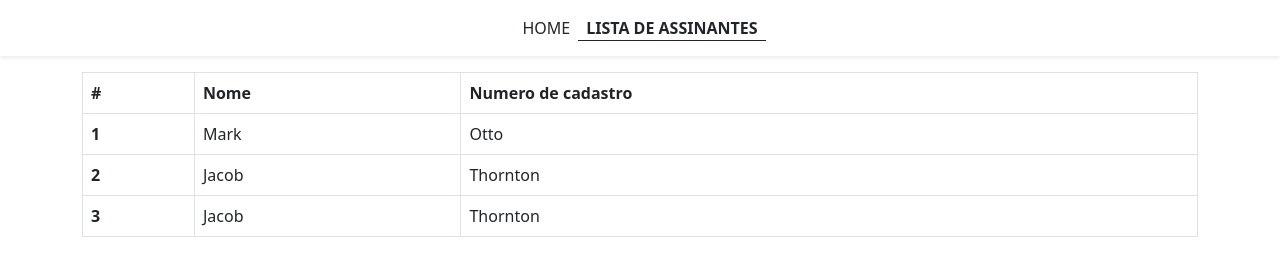
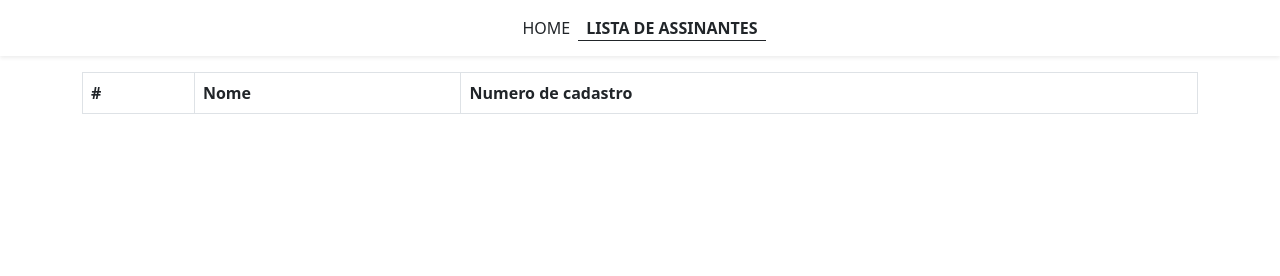
Before and after one commit to LeandroGazoli/abaixa-assinado, a plain HTML site: page lista.html in a window 1280 px wide. Drawn offline with nearby package versions, Linux system fonts and the light colour scheme; no server answers.

Commit message:
Update lista.html

```diff
--- a/lista.html
+++ b/lista.html
@@ -36,12 +36,12 @@
         <div class="collapse navbar-collapse" id="navbarTogglerDemo01">
           <ul class="navbar-nav mx-auto mb-2 mb-lg-0">
             <li class="nav-item">
-              <a class="nav-link text-dark text-uppercase" aria-current="page" href="/"
-                >Home</a
-              >
+              <a class="nav-link text-dark text-uppercase" aria-current="page" href="/">Home</a>
             </li>
             <li class="nav-item">
-              <a class="nav-link text-dark text-uppercase active" href="/lista.html">Lista de assinantes</a>
+              <a class="nav-link text-dark text-uppercase active" href="/lista.html"
+                >Lista de assinantes</a
+              >
             </li>
           </ul>
         </div>
@@ -57,23 +57,7 @@
               <th scope="col">Numero de cadastro</th>
             </tr>
           </thead>
-          <tbody>
-            <tr>
-              <th scope="row">1</th>
-              <td>Mark</td>
-              <td>Otto</td>
-            </tr>
-            <tr>
-              <th scope="row">2</th>
-              <td>Jacob</td>
-              <td>Thornton</td>
-            </tr>
-            <tr>
-              <th scope="row">3</th>
-              <td>Jacob</td>
-              <td>Thornton</td>
-            </tr>
-          </tbody>
+          <tbody></tbody>
         </table>
       </div>
     </div>
```
